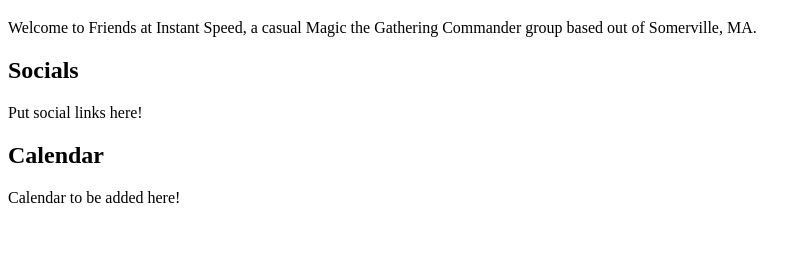
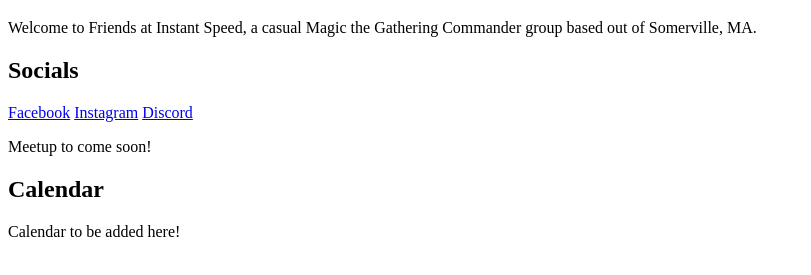
Before and after one commit to FriendsAtInstantSpeed/friendsatinstantspeed.github.io, a plain HTML site: page index.html in a window 1280 px wide. Shown: the part 61-336 px from the top of the page, without its empty margins (0-811 px from the left). Drawn offline with Linux system fonts and the light colour scheme.

Commit message:
Update index.html

```diff
--- a/index.html
+++ b/index.html
@@ -1,13 +1,16 @@
 <!DOCTYPE html>
 <html>
 <head>
-<h1>Friends at Instant Speed</h1>
-<p>Welcome to Friends at Instant Speed, a casual Magic the Gathering Commander group based out of Somerville, MA.</p>
+  <h1>Friends at Instant Speed</h1>
+    <p>Welcome to Friends at Instant Speed, a casual Magic the Gathering Commander group based out of Somerville, MA.</p>
 </head>
 <body>
-<h2>Socials</h2>
-<p>Put social links here!</p>
-<h2>Calendar</h2>
-<p>Calendar to be added here!</p>
+  <h2>Socials</h2>
+    <a href="https://www.facebook.com/people/Friends-at-Instant-Speed/61577187345593/">Facebook</a>
+    <a href="https://www.instagram.com/friendsatinstantspeed">Instagram</a>
+    <a href="https://discord.gg/HbYMvkqp">Discord</a>
+    <p>Meetup to come soon!</p>
+  <h2>Calendar</h2>
+    <p>Calendar to be added here!</p>
 </body>
 </html>
```
